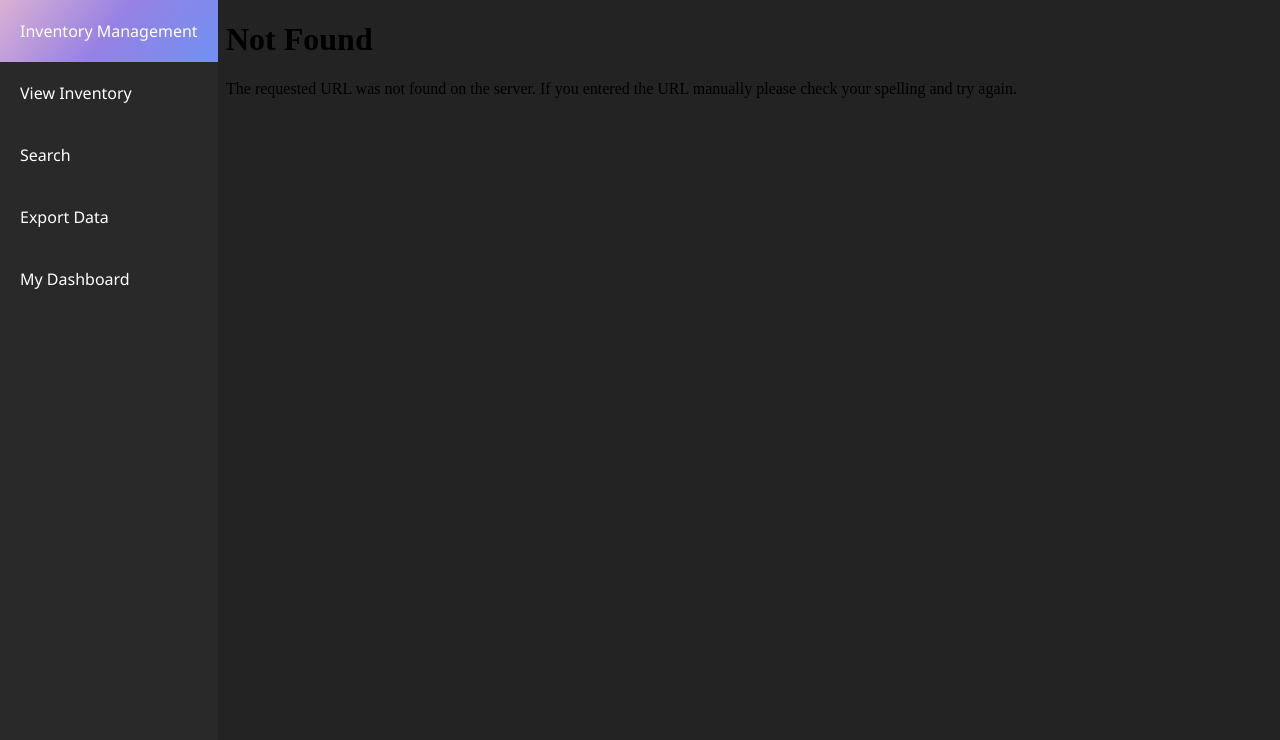
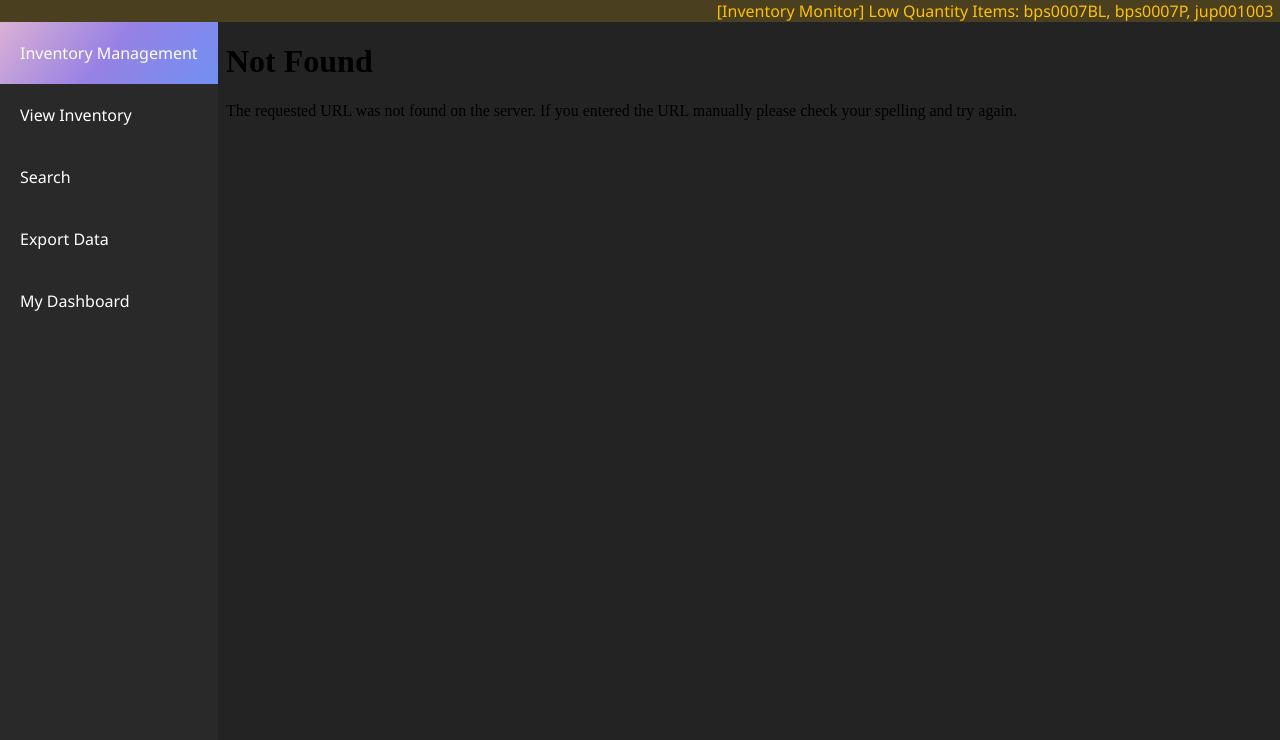
Before and after one commit to JerryIs-strong/sba_inventory_system, a Python web app: template templates/index.html in a window 1280 px wide. Shown: the part 60-800 px from the top of the page. Run offline with Jinja, Linux system fonts and the light colour scheme; the template is opened without the code that fills it, so the values that code supplies are empty; some web fonts are replaced.

Commit message:
Update the logic of inventory monitor service

```diff
--- /dev/null
+++ b/data/low_inventory.json
@@ -0,0 +1 @@
+["bps0007BL", "bps0007P", "jup001003"]
--- a/data/system.json
+++ b/data/system.json
@@ -1 +1 @@
-{"hash": "434fd4e013337d1d3c3a31e03decd6c3", "version": "v1.0.2_completed", "p_version": "v1.0.0_alpha"}
+{"hash": "434fd4e013337d1d3c3a31e03decd6c3", "version": "v1.0.2_completed", "p_version": "v1.0.0_alpha", "sys_setting": {"low_quantity": 20}}
--- a/module/integrity.py
+++ b/module/integrity.py
@@ -19,9 +19,7 @@
 def sysInfo():
     with open('data/system.json') as system_file:
         data = json.load(system_file)
-        version = data["version"]
-        pversion = data["p_version"]
-    return version, pversion
+    return data
 
 def verifyMD5():
     db_hash = hashlib.md5(open('data/inventoryDB.json', 'rb').read()).hexdigest()
--- a/static/css/index.css
+++ b/static/css/index.css
@@ -162,7 +162,7 @@
     -webkit-backdrop-filter: blur(10px);
 }
 
-.flashes li.info {
+.flashes li.info{
     color: var(--message-info-font) !important;
     background-color: var(--message-info-background);
     backdrop-filter: blur(10px);
@@ -172,6 +172,20 @@
 .inventoryAlert{
     background-color: var(--message-warning-background);
     color: var(--message-warning-font);
+    justify-content: center;
+    overflow: hidden;
+    display: none;
+}
+
+.inventoryAlert .main_alert{
+    animation: announce 30s linear infinite;
+    display: flex;
+    flex-direction: row;
+    width: 100%;
+}
+
+.inventoryAlert:hover > .main_alert{
+    animation-play-state: paused;
 }
 
 @keyframes ripple-animation {
@@ -199,3 +213,12 @@
         display: none;
     }
 }
+
+@keyframes announce {
+    from{
+        transform: translateX(100%);
+    }
+    to{
+        transform: translateX(-100%);
+    }
+}
--- /dev/null
+++ b/static/low_inventory.json
@@ -0,0 +1 @@
+["bps0007BL", "bps0007P", "jup001003"]
--- a/templates/index.html
+++ b/templates/index.html
@@ -13,7 +13,11 @@
         <h3><div class="brand">Paperboat<br> Stationary</div>Welcome back, {{username}}! </h3>
         <a href="{{url_for('signout')}}" class="signout" title="Signout"><span class="material-symbols-outlined">logout</span></a>
     </nav>
-    <marquee behavior="scroll" direction="left" class="inventoryAlert" id="inventoryAlert"></marquee>
+    <div class="inventoryAlert" id="inventoryAlert">
+        <div class="main_alert">
+            <div id="low_quantity_announce"></div>
+        </div>
+    </div>
     <div class="main">
         <div class="sidebar">
             <div class="toolbtn active" data-page="/iManagement">Inventory Management</div>
@@ -39,16 +43,21 @@
         {% endwith %}
     </div>
     <script>
-        async function checkInventory() {
-            const response = await fetch("/api/inventory/checkState");
-            alertContent = document.getElementById("inventoryAlert");
-            const data = await response.json();
-            if (data['result'] == true){
-                alertContent.innerText = `⚠ Low Inventory Alert: ${data['list']}`;
-                alertContent.style.display = "block";
-            }else{
-                alertContent.style.display = "none";
-            }
+        function checkInventory() {
+            const wrapper = document.getElementById("inventoryAlert")
+            const messageWrapper = document.getElementById("low_quantity_announce");
+            fetch("static/low_inventory.json")
+                .then((response) => response.json())
+                .then((data) => {
+                    if (Object.keys(data).length > 0) {
+                    const message = data.join(", ");
+                        wrapper.style.display = "flex";
+                        messageWrapper.innerText = `[Inventory Monitor] Low Quantity Items: ${message}`;
+                    } else {
+                        wrapper.style.display = "none";
+                        messageWrapper.innerText = ``;
+                    }
+                })
         }
 
         window.onload = function() {
@@ -100,7 +109,7 @@
 
         setInterval(() => {
             checkInventory()
-        }, 1800000);
+        }, 10000);
     </script>
 </body>
 </html>
```
Also changed, not shown: app.py (+25 -3 lines), 2 other files.
